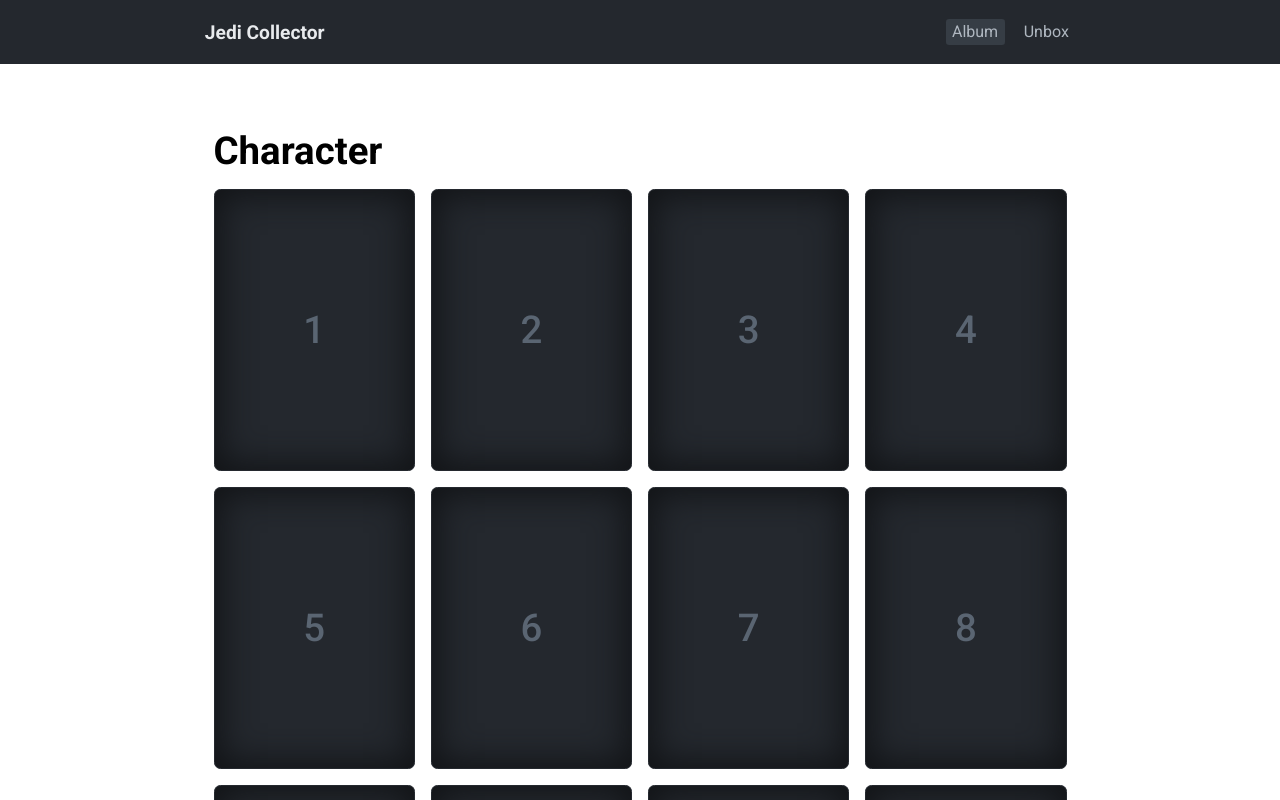
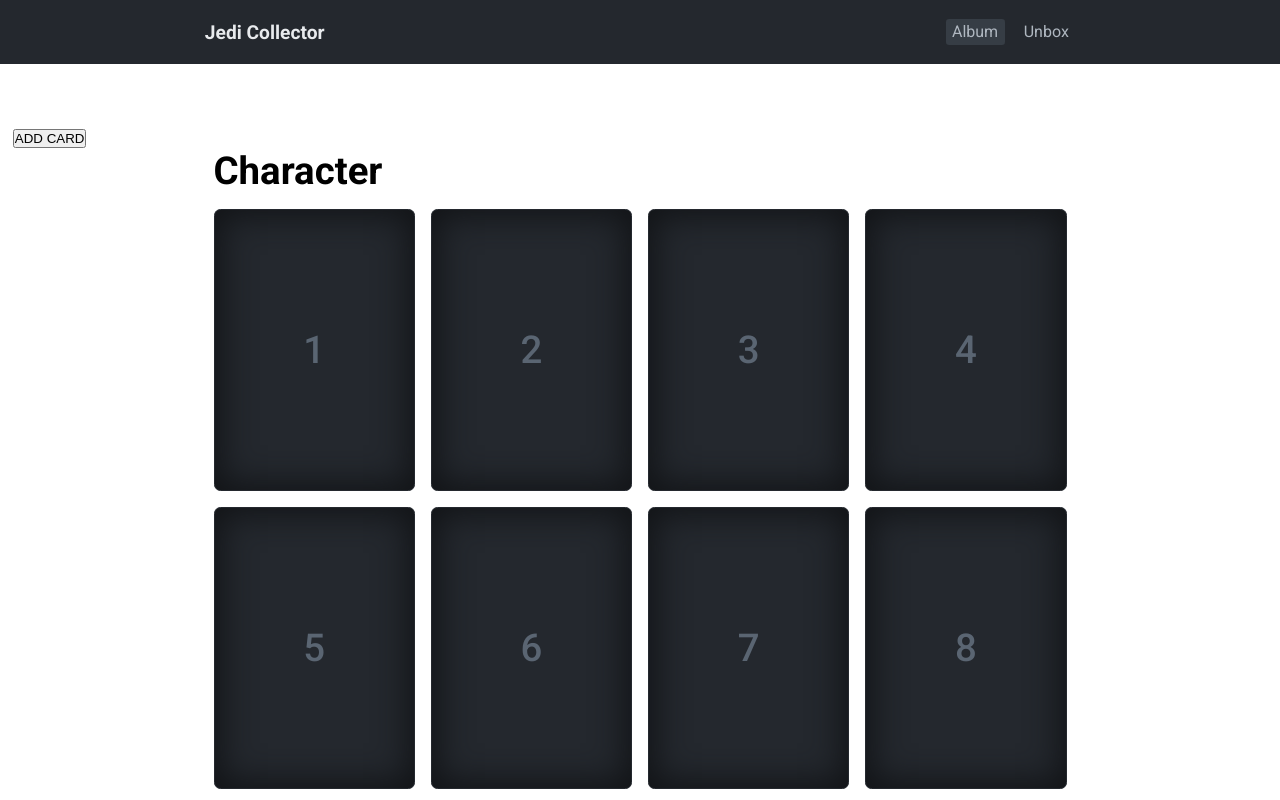
Before and after one commit to codentide/star-wars-card-collector, a React (Vite) app: page / in a window 1280 px wide. Shown: the top 800 px of the page. Built offline with nearby package versions, Linux system fonts and the light colour scheme.

Commit message:
Feat: Adding hardcoded sticker to album

```diff
--- a/src/components/album/AlbumSlot/AlbumSlot.tsx
+++ b/src/components/album/AlbumSlot/AlbumSlot.tsx
@@ -14,14 +14,13 @@ export const AlbumSlot = ({ id, stickerData }: Props) => {
       </div>
     )
 
+  const { title, category, rarity } = stickerData
   return (
     <div className="album-slot">
-      <ul>
-        <li>{stickerData.id}</li>
-        <li>{stickerData.title}</li>
-        <li>{stickerData.category}</li>
-        <li>{stickerData.rarity}</li>
-      </ul>
+      <h4 className="title">{title}</h4>
+      <span className="id">{id}</span>
+      <span>{category}</span>
+      <span>{rarity}</span>
     </div>
   )
 }
--- a/src/components/album/AlbumSlot/album-slot.scss
+++ b/src/components/album/AlbumSlot/album-slot.scss
@@ -16,6 +16,10 @@
   background-color: c.$color-neutral-1200;
   box-shadow: inset 0 0 2rem 0.4rem c.$color-neutral-1300;
 
+  .title {
+    font-size: 1.2rem;
+  }
+
   &.--empty {
     p {
       margin: auto;
--- a/src/components/album/index.ts
+++ b/src/components/album/index.ts
@@ -1 +1 @@
-export * from './Album/Album'
+export * from './AlbumManager/Album'
--- a/src/pages/Album.page.tsx
+++ b/src/pages/Album.page.tsx
@@ -4,14 +4,27 @@ import { Album } from '../components'
 
 export const AlbumPage = () => {
   const album = useAlbum()
-  const { initializeAlbum } = useAlbumActions()
+  const { initializeAlbum, addStickerToAlbum } = useAlbumActions()
 
   useEffect(() => {
     if (Object.keys(album.film).length === 0) initializeAlbum()
-  }, [album, initializeAlbum])
+  }, [album, initializeAlbum, addStickerToAlbum])
 
   return (
     <section>
+      {/* Testing new function */}
+      <button
+        onClick={() =>
+          addStickerToAlbum({
+            id: 2,
+            title: 'Marco Ren',
+            category: 'character',
+            rarity: 'special',
+          })
+        }
+      >
+        ADD CARD
+      </button>
       <Album data={album} />
     </section>
   )
--- a/src/stores/album.store.ts
+++ b/src/stores/album.store.ts
@@ -1,9 +1,10 @@
 import { create } from 'zustand'
-import type { Album } from '../types/album.type'
+import type { Album, Sticker } from '../types/album.type'
 import { initializeAlbum } from '../helpers'
 
 interface Actions {
   initializeAlbum: () => void
+  addStickerToAlbum: (sticker: Sticker) => void
 }
 
 interface State {
@@ -11,10 +12,27 @@ interface State {
   actions: Actions
 }
 
-export const useAlbumStore = create<State>((set) => ({
+export const useAlbumStore = create<State>((set, get) => ({
   album: { character: {}, film: {}, spaceship: {} },
   actions: {
     initializeAlbum: () => set({ album: initializeAlbum() }),
+    addStickerToAlbum: (sticker) => {
+      const currentAlbum = get().album
+      const category = sticker.category
+      const id = sticker.id
+
+      const newAlbumCategory = {
+        ...currentAlbum[category],
+        [id]: sticker,
+      }
+
+      const newAlbum = {
+        ...currentAlbum,
+        [category]: newAlbumCategory,
+      }
+
+      set({ album: newAlbum })
+    },
   },
 }))
 
```
Also changed, not shown: src/components/album/AlbumManager/Album.tsx (renamed from src/components/album/Album/Album.tsx), src/components/album/AlbumManager/album.scss (renamed from src/components/album/Album/album.scss), 1 other file (tests, documents, lock files or other folders).
